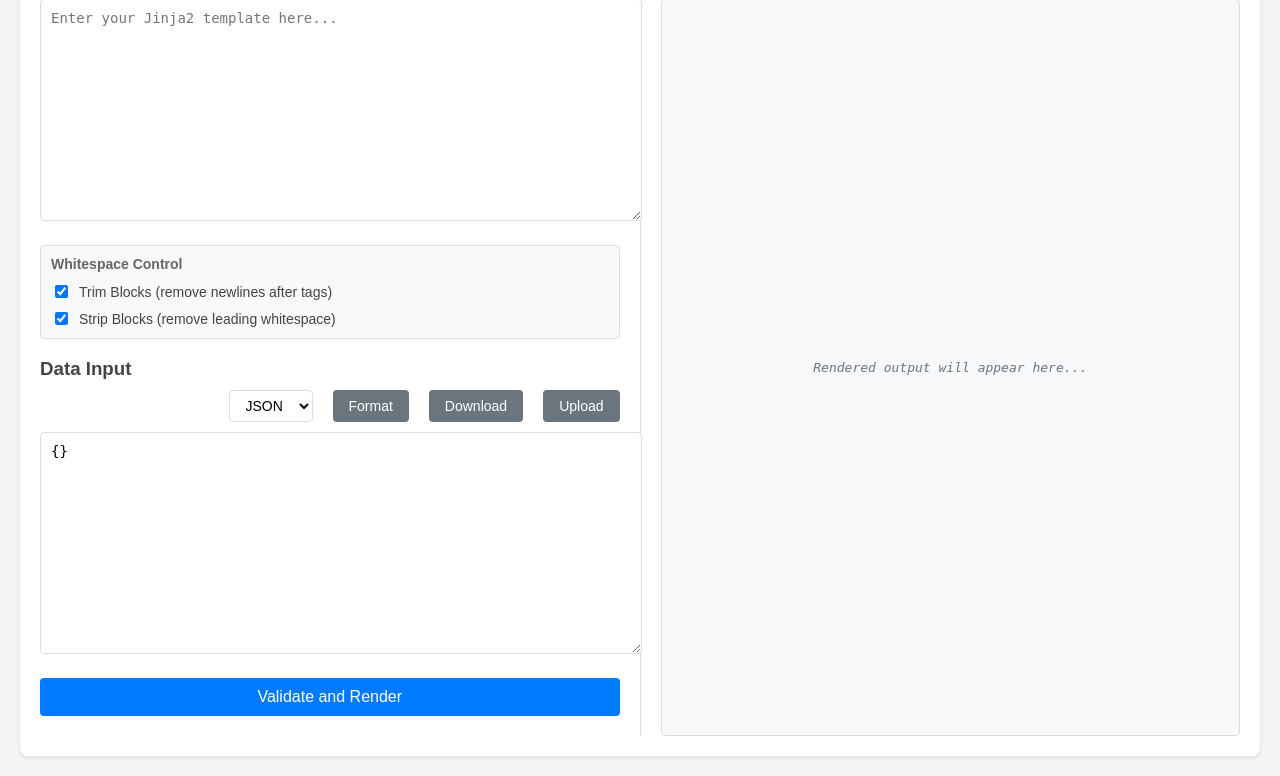
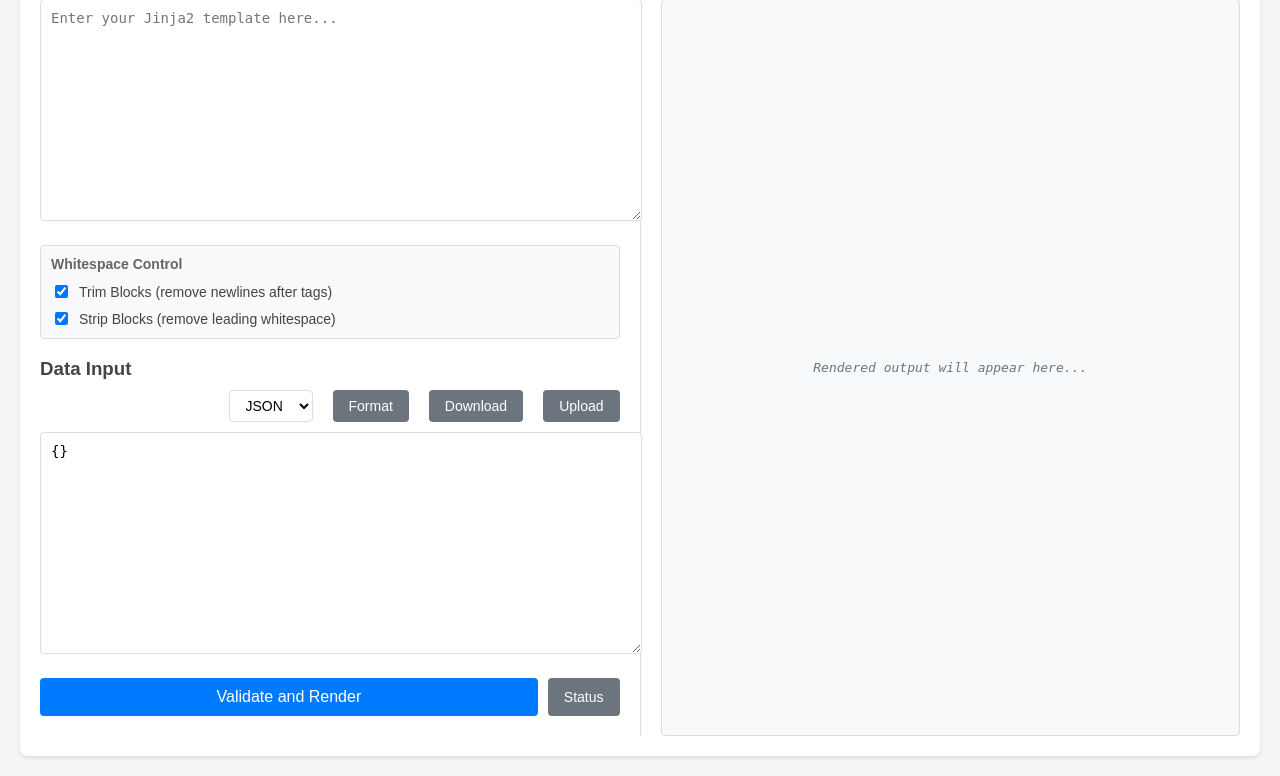
Before and after one commit to kimcharli/jinja2-tester, a Flask app: page / in a window 1280 px wide. Shown: the part 222-998 px from the top of the page. Run offline with Flask 3, Linux system fonts and the light colour scheme; some libraries are stand-ins or nearby versions.

Commit message:
add status button, fix large data rendering, add docs
Fix silent 413 error when rendering large data files (>500KB) by
increasing Werkzeug max_form_memory_size to 5MB. Add status button
with expandable panel showing template/data sizes, format, parse/render
times, warnings, and errors. Refactor ospf.j2 to use variables for
OSPF area and IRBs. Add docs/ with requirements tracking and repo
overview for AI agents.

Co-Authored-By: Claude Opus 4.6 <noreply@anthropic.com>

```diff
--- a/src/jinja2_tester/app.py
+++ b/src/jinja2_tester/app.py
@@ -3,12 +3,14 @@ from jinja2 import Environment, meta, exceptions
 import json
 import yaml
 import os
+import time
 from dotenv import load_dotenv
 
 load_dotenv()
 
 app = Flask(__name__)
 app.config['MAX_CONTENT_LENGTH'] = 5 * 1024 * 1024  # 5MB max file size
+app.request_class.max_form_memory_size = 5 * 1024 * 1024  # 5MB max form field size
 app.config['SECRET_KEY'] = os.getenv('SECRET_KEY', 'your-secret-key')
 
 ALLOWED_TEMPLATE_EXTENSIONS = {'.j2', '.jinja', '.jinja2', '.html', '.txt'}
@@ -155,6 +157,15 @@ def upload_data():
 
 @app.route('/render', methods=['POST'])
 def render():
+    status = {
+        'template_size': 0,
+        'data_size': 0,
+        'data_format': None,
+        'parse_time_ms': 0,
+        'render_time_ms': 0,
+        'output_size': 0,
+        'warnings': [],
+    }
     try:
         template_str = request.form.get('template', '')
         data_str = request.form.get('data', '{}')
@@ -162,46 +173,67 @@ def render():
         trim_blocks = request.form.get('trim_blocks', 'true').lower() == 'true'
         lstrip_blocks = request.form.get('lstrip_blocks', 'true').lower() == 'true'
 
+        status['template_size'] = len(template_str.encode('utf-8'))
+        status['data_size'] = len(data_str.encode('utf-8'))
+
+        if status['data_size'] > 100 * 1024:
+            status['warnings'].append(f"Large data input: {status['data_size'] / 1024:.1f} KB")
+
         # Try parsing as JSON first, then YAML
+        parse_start = time.time()
         try:
             data = json.loads(data_str)
+            status['data_format'] = 'json'
         except json.JSONDecodeError:
             try:
                 data = yaml.safe_load(data_str)
+                status['data_format'] = 'yaml'
             except yaml.YAMLError as e:
+                status['parse_time_ms'] = round((time.time() - parse_start) * 1000)
+                status['data_format'] = 'invalid'
                 return jsonify({
                     'is_valid': False,
                     'result': f'Invalid data format: {str(e)}',
-                    'rendered_output': None
+                    'rendered_output': None,
+                    'status': status
                 })
+        status['parse_time_ms'] = round((time.time() - parse_start) * 1000)
 
         # Validate and render the template with whitespace control options
+        render_start = time.time()
         is_valid, result = validate_template(template_str, trim_blocks, lstrip_blocks)
         if is_valid:
             success, rendered = render_template_string(template_str, data, trim_blocks, lstrip_blocks)
+            status['render_time_ms'] = round((time.time() - render_start) * 1000)
             if success:
+                status['output_size'] = len(rendered.encode('utf-8'))
                 return jsonify({
                     'is_valid': True,
                     'result': 'Template is valid',
-                    'rendered_output': rendered
+                    'rendered_output': rendered,
+                    'status': status
                 })
             else:
                 return jsonify({
                     'is_valid': False,
                     'result': rendered,
-                    'rendered_output': None
+                    'rendered_output': None,
+                    'status': status
                 })
         else:
+            status['render_time_ms'] = round((time.time() - render_start) * 1000)
             return jsonify({
                 'is_valid': False,
                 'result': result,
-                'rendered_output': None
+                'rendered_output': None,
+                'status': status
             })
     except Exception as e:
         return jsonify({
             'is_valid': False,
             'result': f'Error: {str(e)}',
-            'rendered_output': None
+            'rendered_output': None,
+            'status': status
         })
 
 def main():
--- a/src/jinja2_tester/static/script.js
+++ b/src/jinja2_tester/static/script.js
@@ -14,8 +14,57 @@ document.addEventListener('DOMContentLoaded', function() {
     const outputArea = document.getElementById('outputArea');
     const dataFormatSelect = document.getElementById('dataFormatSelect');
     const formatDataBtn = document.getElementById('formatDataBtn');
+    const statusBtn = document.getElementById('statusBtn');
+    const statusPanel = document.getElementById('statusPanel');
+    const statusCloseBtn = document.getElementById('statusCloseBtn');
 
     let debounceTimeout;
+    let lastStatus = null;
+
+    function formatBytes(bytes) {
+        if (bytes === 0) return '0 B';
+        if (bytes < 1024) return bytes + ' B';
+        return (bytes / 1024).toFixed(1) + ' KB';
+    }
+
+    function updateStatusPanel(status, errorMsg) {
+        lastStatus = status;
+        if (!status) {
+            statusBtn.className = 'status-button';
+            return;
+        }
+
+        document.getElementById('statusTemplateSize').textContent = formatBytes(status.template_size);
+        document.getElementById('statusDataSize').textContent = formatBytes(status.data_size);
+        document.getElementById('statusDataFormat').textContent = status.data_format || '--';
+        document.getElementById('statusParseTime').textContent = status.parse_time_ms + ' ms';
+        document.getElementById('statusRenderTime').textContent = status.render_time_ms + ' ms';
+        document.getElementById('statusOutputSize').textContent = formatBytes(status.output_size);
+
+        // Show warnings
+        const warningsDiv = document.getElementById('statusWarnings');
+        if (status.warnings && status.warnings.length > 0) {
+            warningsDiv.innerHTML = status.warnings.map(w => '<div class="status-warning-item">Warning: ' + w + '</div>').join('');
+            warningsDiv.style.display = 'block';
+        } else {
+            warningsDiv.style.display = 'none';
+        }
+
+        // Show error detail
+        const errorDiv = document.getElementById('statusError');
+        if (errorMsg) {
+            errorDiv.textContent = errorMsg;
+            errorDiv.style.display = 'block';
+            statusBtn.className = 'status-button status-has-error';
+        } else {
+            errorDiv.style.display = 'none';
+            if (status.warnings && status.warnings.length > 0) {
+                statusBtn.className = 'status-button status-has-warning';
+            } else {
+                statusBtn.className = 'status-button status-ok';
+            }
+        }
+    }
 
     // Function to update the rendered output
     function updateRenderedOutput() {
@@ -41,6 +90,9 @@ document.addEventListener('DOMContentLoaded', function() {
             resultDiv.className = `result ${data.is_valid ? 'success' : 'error'}`;
             resultDiv.style.display = 'block';
 
+            // Update status panel
+            updateStatusPanel(data.status, data.is_valid ? null : data.result);
+
             // Update rendered output
             if (data.rendered_output !== null) {
                 outputArea.textContent = data.rendered_output;
@@ -55,6 +107,8 @@ document.addEventListener('DOMContentLoaded', function() {
             resultDiv.textContent = 'Error: Failed to render template';
             resultDiv.className = 'result error';
             resultDiv.style.display = 'block';
+            updateStatusPanel(null, 'Network error: ' + error.message);
+            statusBtn.className = 'status-button status-has-error';
             outputArea.innerHTML = '<div class="placeholder-text">Error occurred while rendering</div>';
             outputArea.classList.add('empty');
         });
@@ -304,6 +358,14 @@ document.addEventListener('DOMContentLoaded', function() {
     `;
     document.head.appendChild(style);
 
+    // Status button toggle
+    statusBtn.addEventListener('click', function() {
+        statusPanel.style.display = statusPanel.style.display === 'none' ? 'block' : 'none';
+    });
+    statusCloseBtn.addEventListener('click', function() {
+        statusPanel.style.display = 'none';
+    });
+
     // Add event listeners for the checkboxes
     document.getElementById('trimBlocksToggle').addEventListener('change', debounceInput);
     document.getElementById('lstripBlocksToggle').addEventListener('change', debounceInput);
--- a/src/jinja2_tester/static/style.css
+++ b/src/jinja2_tester/static/style.css
@@ -215,3 +215,117 @@ h3 {
 input[type="checkbox"] {
     cursor: pointer;
 }
+
+/* Status button and panel */
+.validate-row {
+    display: flex;
+    gap: 10px;
+    margin-bottom: 20px;
+}
+
+.validate-row .primary-button {
+    margin-bottom: 0;
+}
+
+.status-button {
+    background-color: #6c757d;
+    color: white;
+    border: none;
+    padding: 10px 16px;
+    border-radius: 4px;
+    cursor: pointer;
+    font-size: 14px;
+    white-space: nowrap;
+    transition: background-color 0.2s;
+}
+
+.status-button:hover {
+    opacity: 0.9;
+}
+
+.status-button.status-ok {
+    background-color: #28a745;
+}
+
+.status-button.status-has-warning {
+    background-color: #ffc107;
+    color: #333;
+}
+
+.status-button.status-has-error {
+    background-color: #dc3545;
+}
+
+.status-panel {
+    background-color: #f8f9fa;
+    border: 1px solid #ddd;
+    border-radius: 4px;
+    margin-bottom: 20px;
+    overflow: hidden;
+}
+
+.status-header {
+    display: flex;
+    justify-content: space-between;
+    align-items: center;
+    padding: 8px 12px;
+    background-color: #e9ecef;
+    border-bottom: 1px solid #ddd;
+    font-size: 13px;
+}
+
+.status-close {
+    background: none;
+    border: none;
+    font-size: 18px;
+    cursor: pointer;
+    color: #666;
+    padding: 0 4px;
+    line-height: 1;
+}
+
+.status-close:hover {
+    color: #333;
+}
+
+.status-content {
+    padding: 10px 12px;
+    font-size: 13px;
+    font-family: monospace;
+}
+
+.status-row {
+    display: flex;
+    justify-content: space-between;
+    padding: 3px 0;
+    border-bottom: 1px solid #eee;
+}
+
+.status-label {
+    color: #666;
+}
+
+.status-warnings {
+    margin-top: 8px;
+    padding: 6px 8px;
+    background-color: #fff3cd;
+    border: 1px solid #ffc107;
+    border-radius: 3px;
+    font-size: 12px;
+    color: #856404;
+}
+
+.status-warning-item {
+    padding: 2px 0;
+}
+
+.status-error-detail {
+    margin-top: 8px;
+    padding: 6px 8px;
+    background-color: #f8d7da;
+    border: 1px solid #f5c6cb;
+    border-radius: 3px;
+    font-size: 12px;
+    color: #721c24;
+    word-break: break-word;
+}
--- a/src/jinja2_tester/templates/index.html
+++ b/src/jinja2_tester/templates/index.html
@@ -50,10 +50,31 @@
                     <textarea id="dataInput" name="data" placeholder="Enter data in JSON or YAML format...">{{ data_input if data_input else '{}' }}</textarea>
                 </div>
 
-                <button id="validateBtn" class="primary-button">Validate and Render</button>
+                <div class="validate-row">
+                    <button id="validateBtn" class="primary-button">Validate and Render</button>
+                    <button id="statusBtn" class="status-button" title="Show status details">Status</button>
+                </div>
 
                 <!-- Always include result div -->
                 <div id="resultDiv" class="result" style="display: none;"></div>
+
+                <!-- Status panel (hidden by default) -->
+                <div id="statusPanel" class="status-panel" style="display: none;">
+                    <div class="status-header">
+                        <strong>Status Details</strong>
+                        <button id="statusCloseBtn" class="status-close">&times;</button>
+                    </div>
+                    <div id="statusContent" class="status-content">
+                        <div class="status-row"><span class="status-label">Template size:</span> <span id="statusTemplateSize">--</span></div>
+                        <div class="status-row"><span class="status-label">Data size:</span> <span id="statusDataSize">--</span></div>
+                        <div class="status-row"><span class="status-label">Data format:</span> <span id="statusDataFormat">--</span></div>
+                        <div class="status-row"><span class="status-label">Parse time:</span> <span id="statusParseTime">--</span></div>
+                        <div class="status-row"><span class="status-label">Render time:</span> <span id="statusRenderTime">--</span></div>
+                        <div class="status-row"><span class="status-label">Output size:</span> <span id="statusOutputSize">--</span></div>
+                        <div id="statusWarnings" class="status-warnings" style="display: none;"></div>
+                        <div id="statusError" class="status-error-detail" style="display: none;"></div>
+                    </div>
+                </div>
             </div>
 
             <!-- Right Panel - Output -->
```
Also changed, not shown: apstra_configlets/ospf.j2 (+9 -10 lines), docs/repo-overview.md (added, +106 -0 lines), docs/requirements.md (added, +48 -0 lines).
